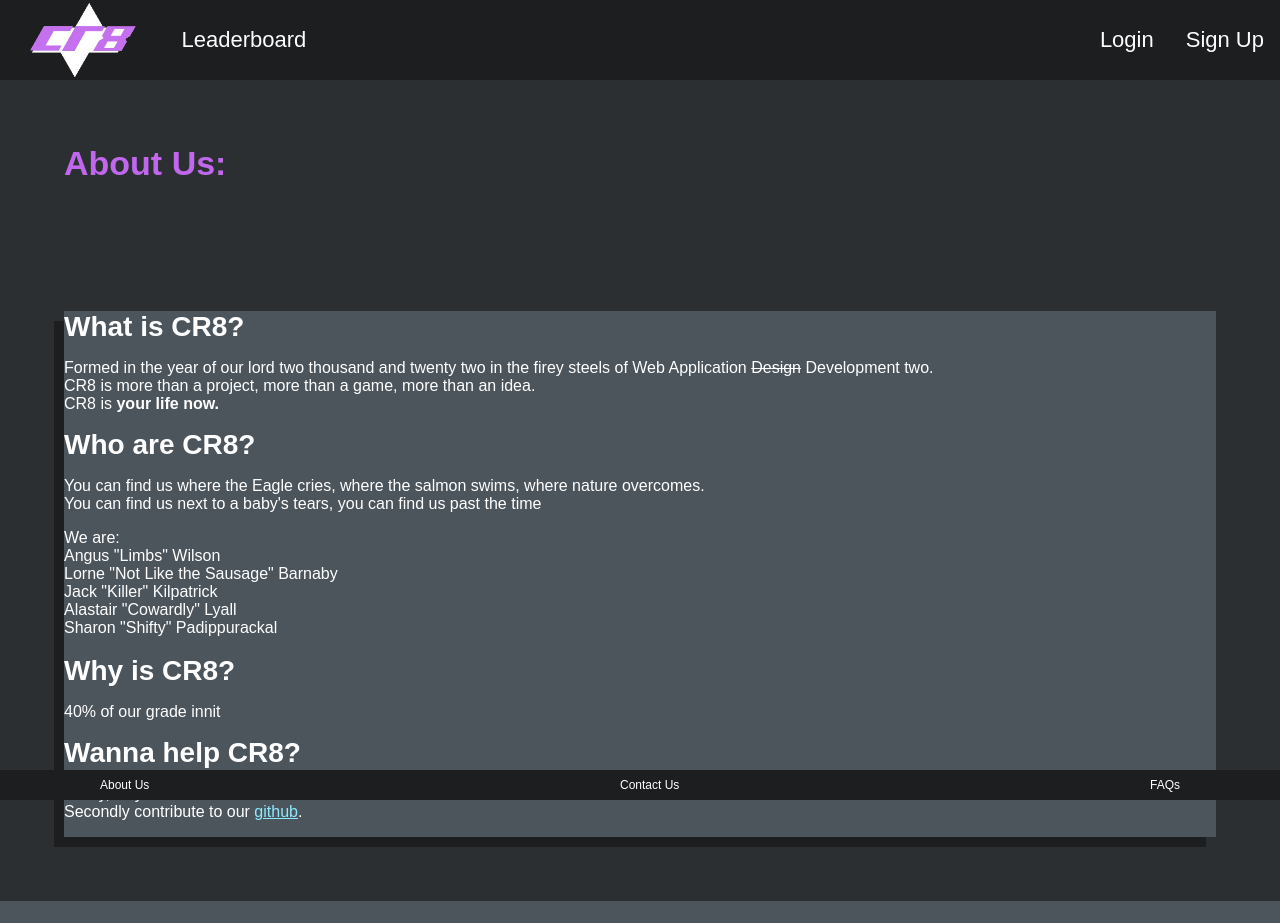
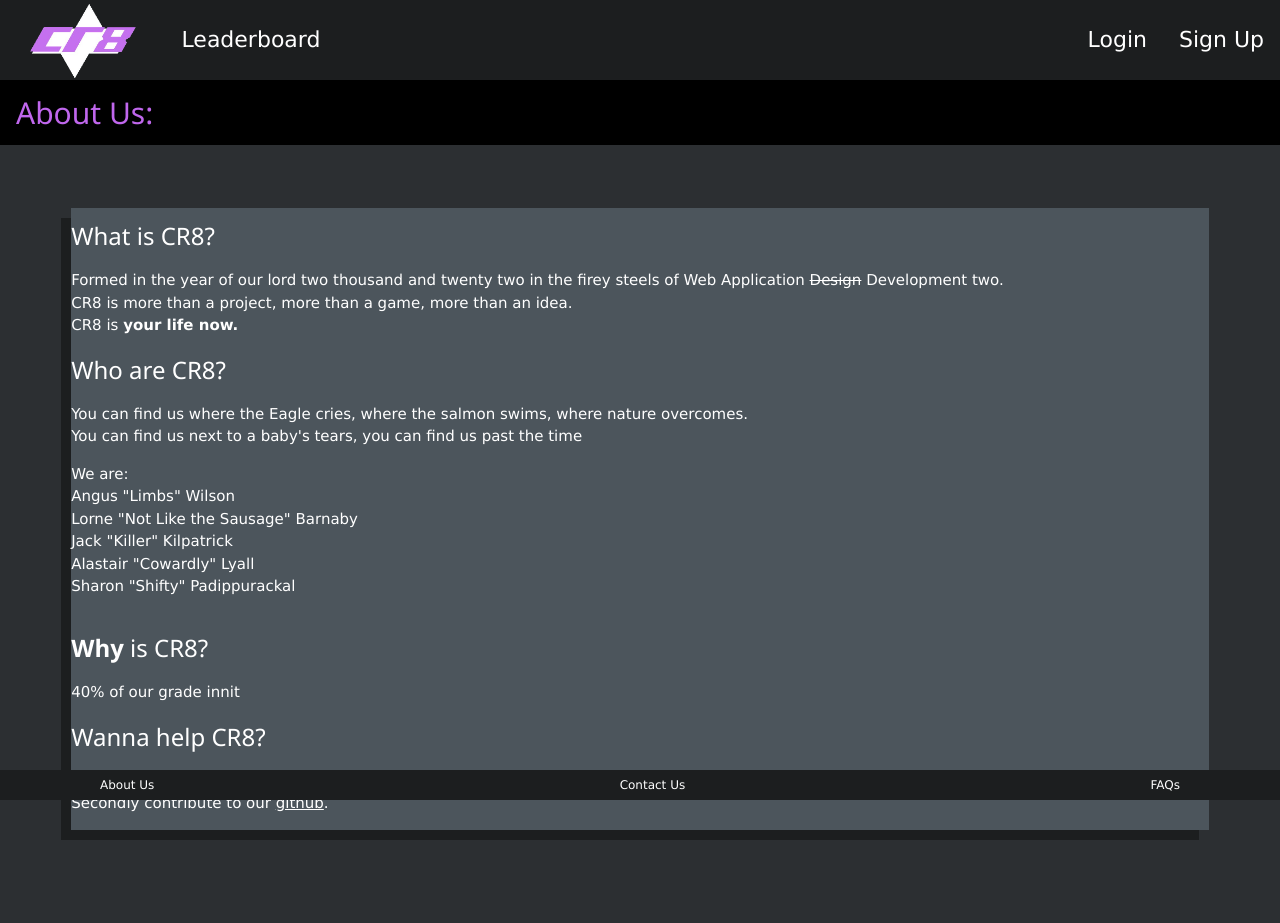
Before and after one commit to LorneBarnaby/WAD2-Team-2D, a Django app: page /cr8/about_us/ in a window 1280 px wide. Before the commit the page ends 901 px from the top, so only its background shows below. Run offline with Django 3.2, Linux system fonts and the light colour scheme; some libraries are stand-ins or nearby versions.

Commit message:
Updated about-us.html to use W3.CSS framework

```diff
--- a/templates/cr8/about-us.html
+++ b/templates/cr8/about-us.html
@@ -8,11 +8,17 @@
 
 {% block body_block %}
 
-<div class="indent"> <h2> About Us:</h2></div>
+<!-- Using the 'W3.CSS' responsive CSS framework from W3schools, see https://www.w3schools.com/w3css/defaulT.asp  -->
+<meta name="viewport" content="width=device-width, initial-scale=1">
+<link rel="stylesheet" href="https://www.w3schools.com/w3css/4/w3.css">
+<body>
 
-<!-- Using simple classes made in css we created am about us page  -->
-<div class ="contentbox left">
-    <div>
+<div class="w3-container w3-black">
+  <h2> About Us:</h2>
+</div>
+
+<div class="w3-row-padding">
+    <div class="contentbox left">
       <h3>What is CR8?</h3>
         <p> Formed in the year of our lord two thousand and twenty two in the firey steels of
            Web Application <s>Design</s> Development two.<br>
```
